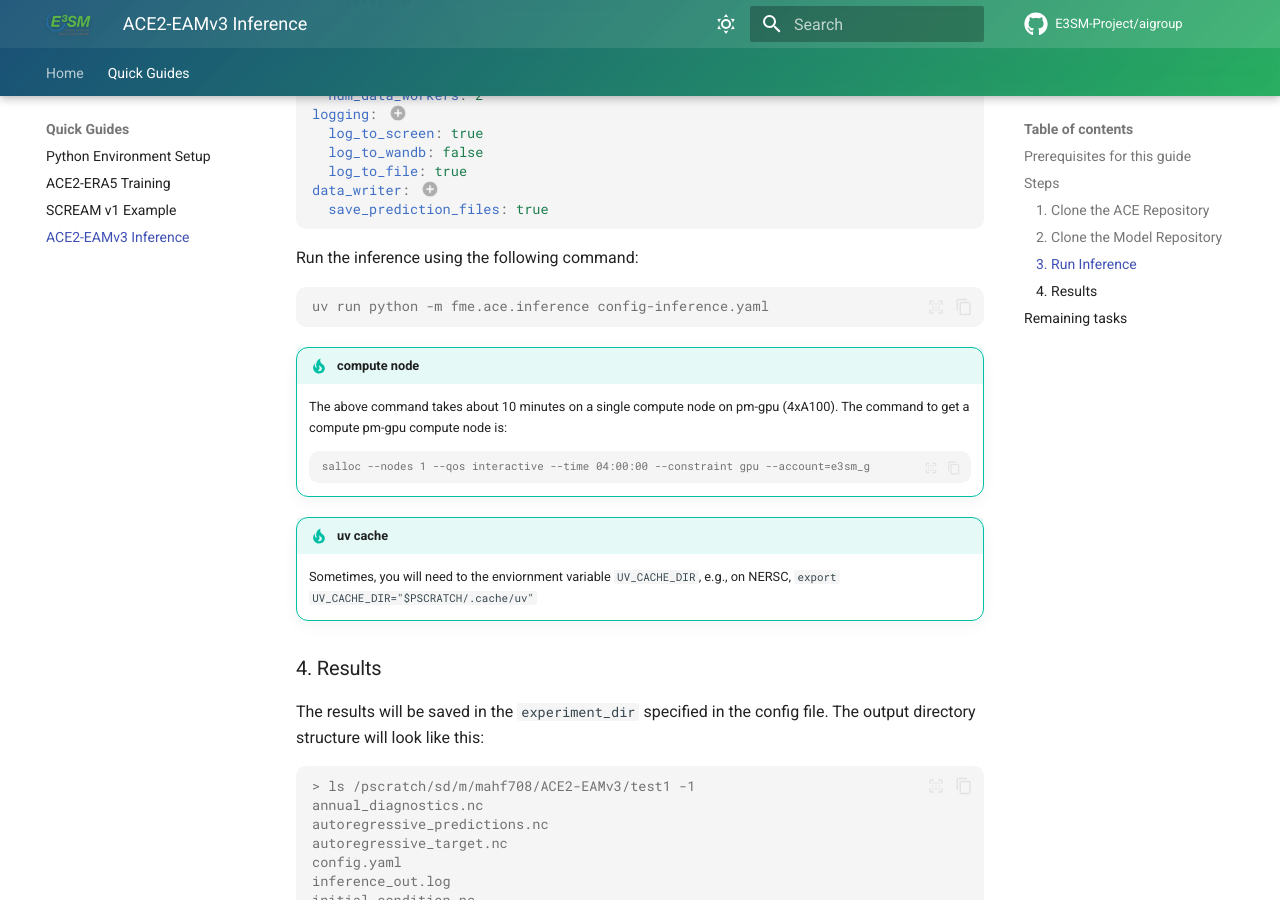
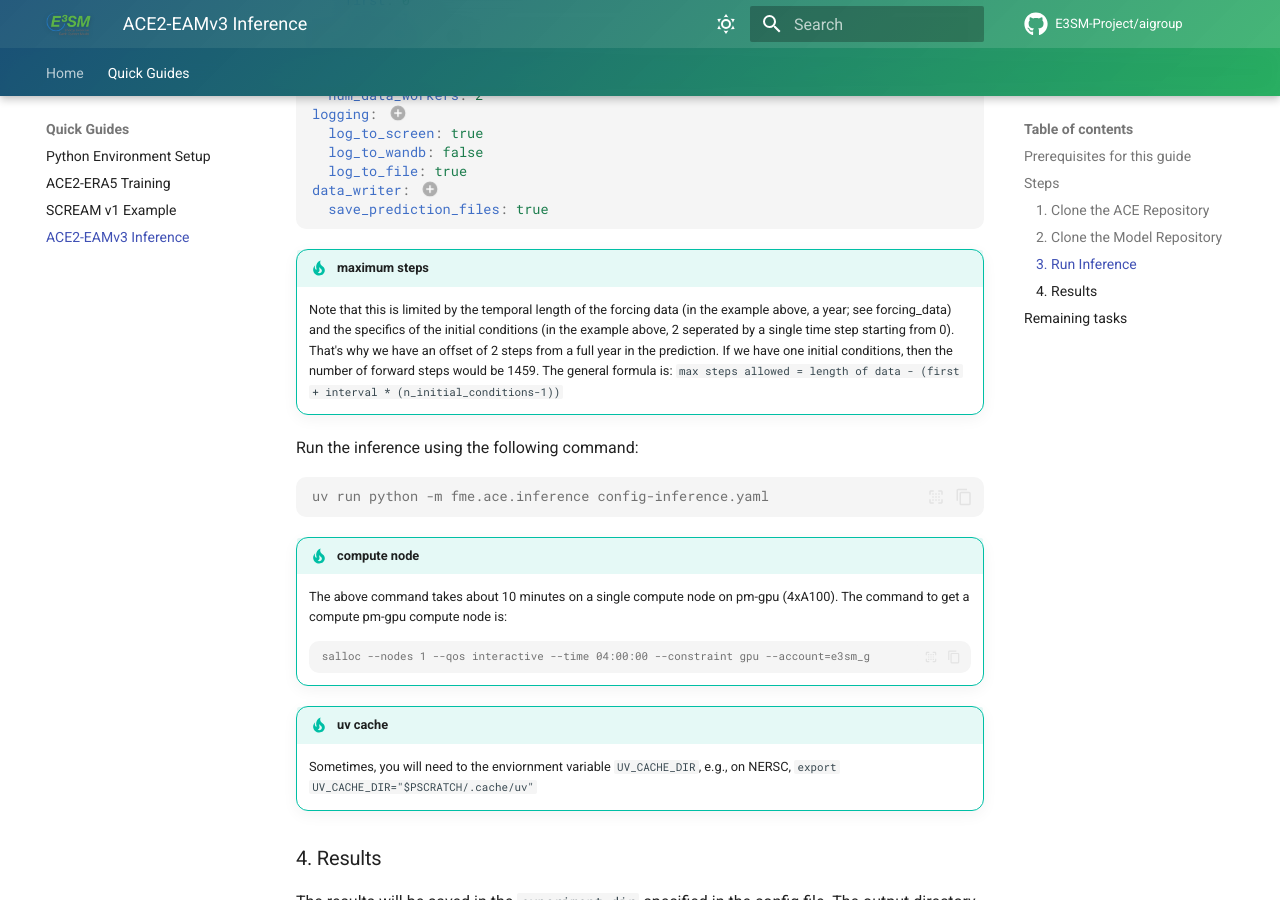
Before and after one commit to E3SM-Project/aigroup, an MkDocs documentation site: the page built from docs/ace2-inference.md, in a window 1280 px wide and 900 px high, scrolled down 1326 px. Built offline with MkDocs 1.6.1 and Material for MkDocs 9.7.7, drawn with Linux system fonts in a browser that asks for light colours; comment, search, counter and statistics services are not loaded.

Commit message:
add notes on stepping

````diff
--- a/docs/ace2-inference.md
+++ b/docs/ace2-inference.md
@@ -63,14 +63,21 @@ data_writer: # (8)!
 ```
 
 1. **Output directory** — All inference outputs (predictions, diagnostics, logs) are saved here. Create this directory before running.
-2. **Number of forward steps** — Total timesteps to run. Each step is 6 hours, so 1458 steps ≈ 365 days. Note that there is a condition internal to ACE necessitating that this number is two steps short of the side of the full data set (in this example, a year; see forcing_loader)
+2. **Number of forward steps** — Total timesteps to run. Each step is 6 hours, so 1458 steps ≈ 365 days. See note below on limitation.
 3. **Steps in memory** — Batch size for GPU memory. Lower this if you run into OOM errors. 80 is a good default.
 4. **Model checkpoint** — Path to the pretrained ACE2-EAMv3 weights (`.tar` file from Hugging Face).
 5. **Initial conditions** — Starting atmospheric state. `n_initial_conditions` runs multiple ensemble members; `first` and `interval` control which samples to use from the IC file.
 6. **Forcing data** — External forcing (SST, solar, GHGs, etc.). The loader reads Zarr/NetCDF files from this path. `num_data_workers` controls parallel I/O.
 7. **Logging options** — `log_to_screen` prints progress; `log_to_wandb` sends metrics to Weights & Biases (requires login); `log_to_file` saves to `inference_out.log`.
-8. **Output writer** — Set `save_prediction_files: true` to write NetCDF outputs. Set to `false` for validation-only runs.
+8. **Output writer** — Set `save_prediction_files: true` to write NetCDF outputs. Set to `false` for validation-only runs. Additionally, one could `names: [T_4, T_5]` to request only `T_4` and `T_5` in the output.
 
+!!! tip "maximum steps"
+    Note that this is limited by the temporal length of the forcing data
+    (in the example above, a year; see forcing_data) and the specifics of the initial conditions
+    (in the example above, 2 seperated by a single time step starting from 0).
+    That's why we have an offset of 2 steps from a full year in the prediction.
+    If we have one initial conditions, then the number of forward steps would be 1459.
+    The general formula is: `max steps allowed = length of data - (first + interval * (n_initial_conditions-1))`
 
 Run the inference using the following command:
 
@@ -195,6 +202,6 @@ net_energy_flux_toa_into_atmosphere
 
 - [ ] Prepare forcing data for longer time period (e.g., 10 years)
 - [ ] Explain the variables and files produces
-    * [ ] a restart.nc file is recorded. How do we perform a restart run?
-    * [ ] more information about the variables and levels
+  - [ ] a restart.nc file is recorded. How do we perform a restart run?
+  - [ ] more information about the variables and levels
 - [ ] Explore performance space, and producing larger ensembles
````
